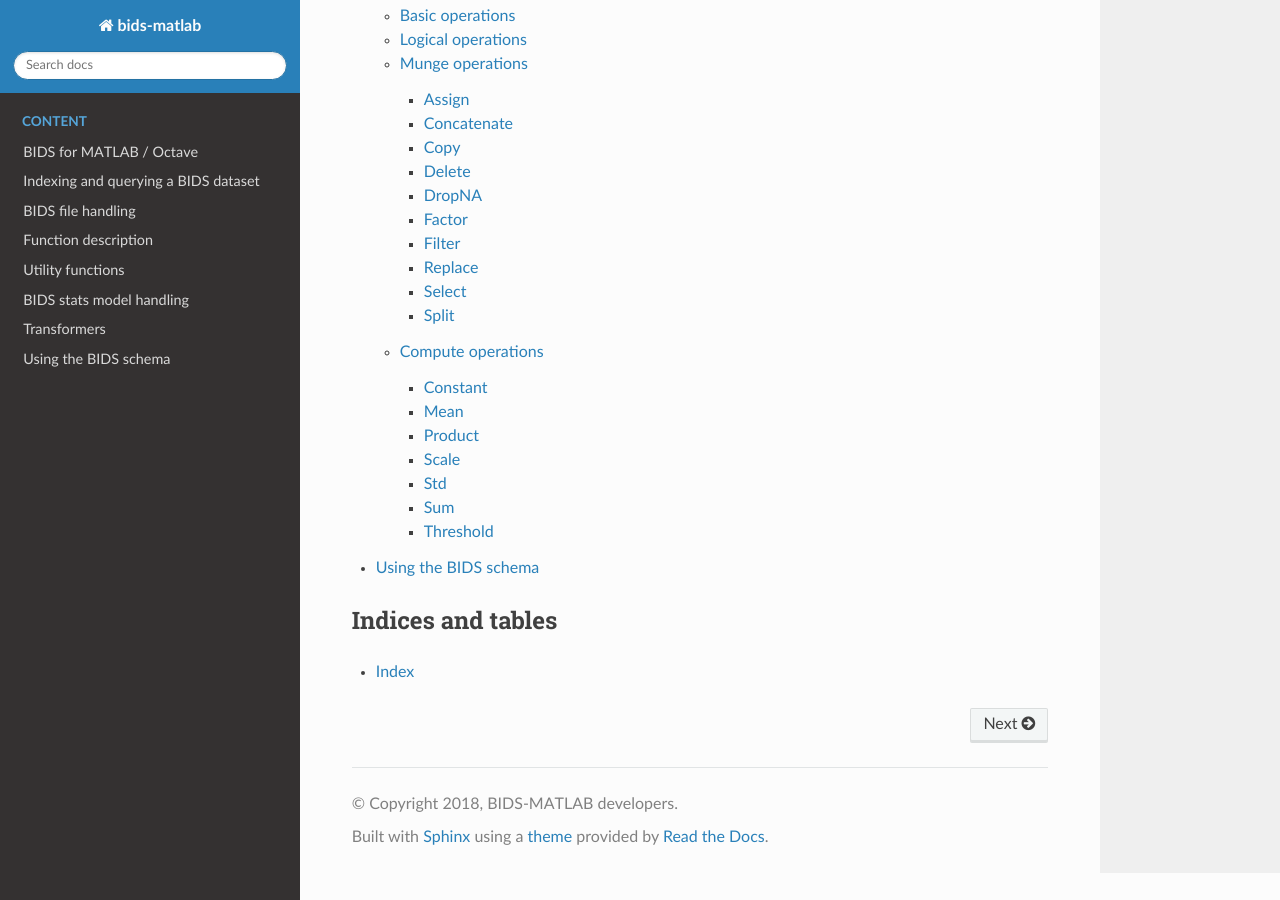
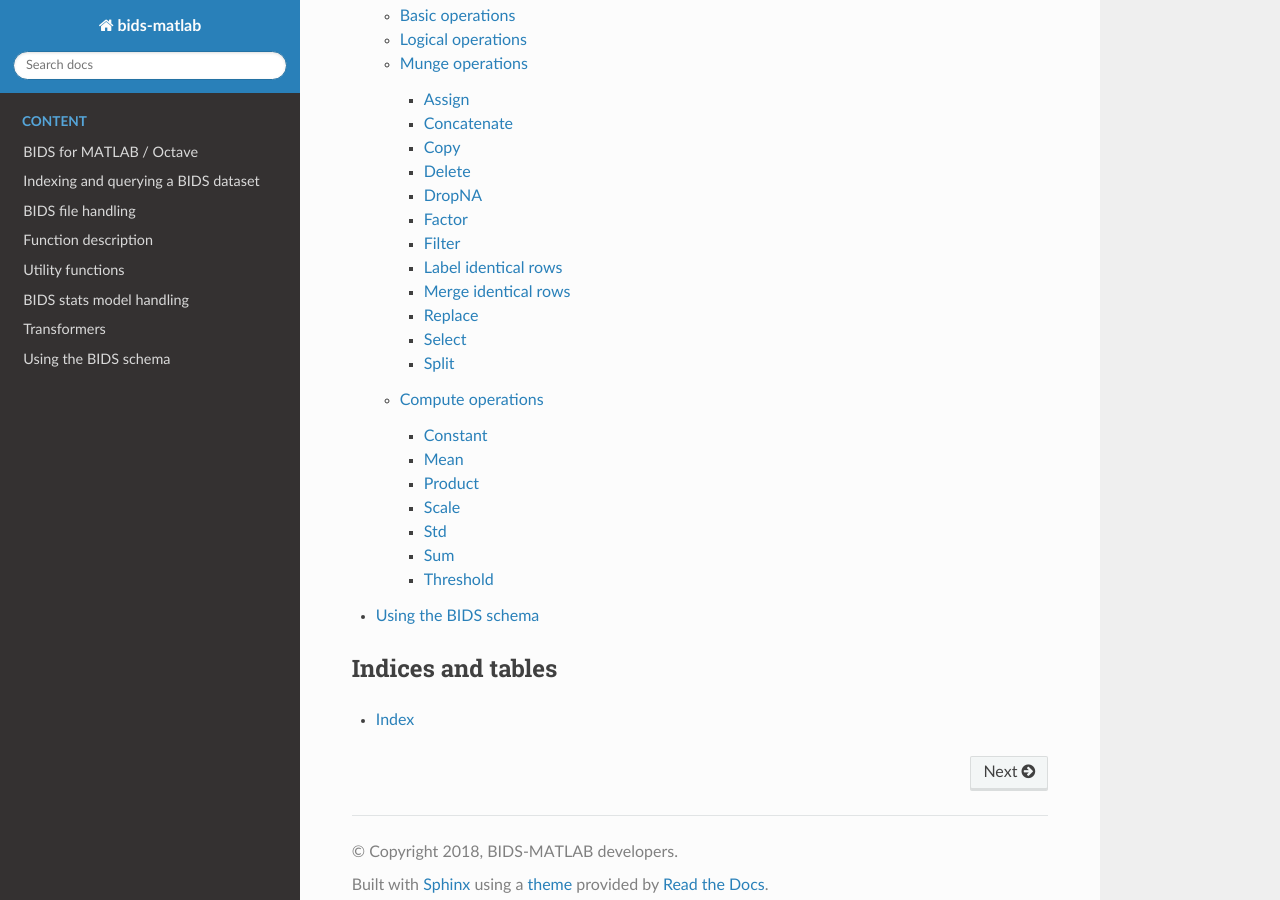
Before and after one commit to bids-standard/bids-matlab, a Sphinx documentation site: the page built from docs/source/index.rst, in a window 1280 px wide and 900 px high, scrolled down 960 px. Built offline with Sphinx 7.4.7 and the Read the Docs theme 2.0.0, drawn with Linux system fonts in a browser that asks for light colours; the version number could not be read and is left out.

Commit message:
update docs

```diff
--- a/docs/source/transformers.rst
+++ b/docs/source/transformers.rst
@@ -36,7 +36,7 @@
 - Divide
 - Power
 
-.. autofunction:: basic
+.. autofunction:: Basic
 
 Logical operations
 ==================
@@ -45,7 +45,7 @@
 - Or
 - Not
 
-.. autofunction:: logical
+.. autofunction:: Logical
 
 
 Munge operations
@@ -57,52 +57,62 @@
 Assign
 ------
 
-.. autofunction:: assign
+.. autofunction:: Assign
 
 Concatenate
 -----------
 
-.. autofunction:: concatenate
+.. autofunction:: Concatenate
 
 Copy
 ----
 
-.. autofunction:: copy
+.. autofunction:: Copy
 
 Delete
 ------
 
-.. autofunction:: delete
+.. autofunction:: Delete
 
 DropNA
 ------
 
-.. autofunction:: drop_na
+.. autofunction:: Drop_na
 
 Factor
 ------
 
-.. autofunction:: factor
+.. autofunction:: Factor
 
 Filter
 -------
 
-.. autofunction:: filter
+.. autofunction:: Filter
+
+Label identical rows
+--------------------
+
+.. autofunction:: Label_identical_rows
+
+Merge identical rows
+--------------------
+
+.. autofunction:: Merge_identical_rows
 
 Replace
 -------
 
-.. autofunction:: replace
+.. autofunction:: Replace
 
 Select
 ------
 
-.. autofunction:: select
+.. autofunction:: Select
 
 Split
 -----
 
-.. autofunction:: split
+.. autofunction:: Split
 
 
 Compute operations
@@ -113,34 +123,34 @@
 Constant
 --------
 
-.. autofunction:: constant
+.. autofunction:: Constant
 
 Mean
 -----
 
-.. autofunction:: mean
+.. autofunction:: Mean
 
 Product
 -------
 
-.. autofunction:: product
+.. autofunction:: Product
 
 Scale
 -----
 
-.. autofunction:: scale
+.. autofunction:: Scale
 
 Std
 ---
 
-.. autofunction:: std
+.. autofunction:: Std
 
 Sum
 ---
 
-.. autofunction:: sum
+.. autofunction:: Sum
 
 Threshold
 ---------
 
-.. autofunction:: threshold
+.. autofunction:: Threshold
```
Also changed, not shown: other parts of docs/source/transformers.rst (+1 -1 lines), 1 other file.
